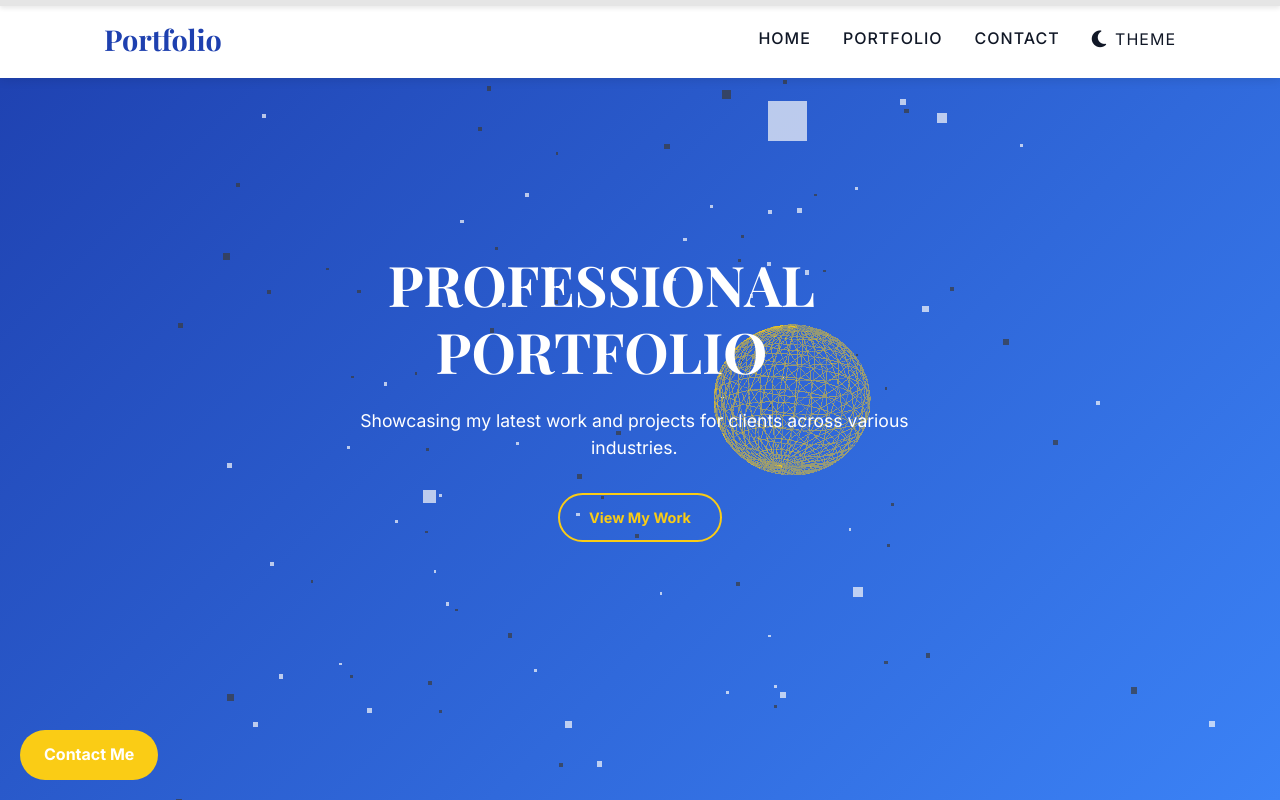
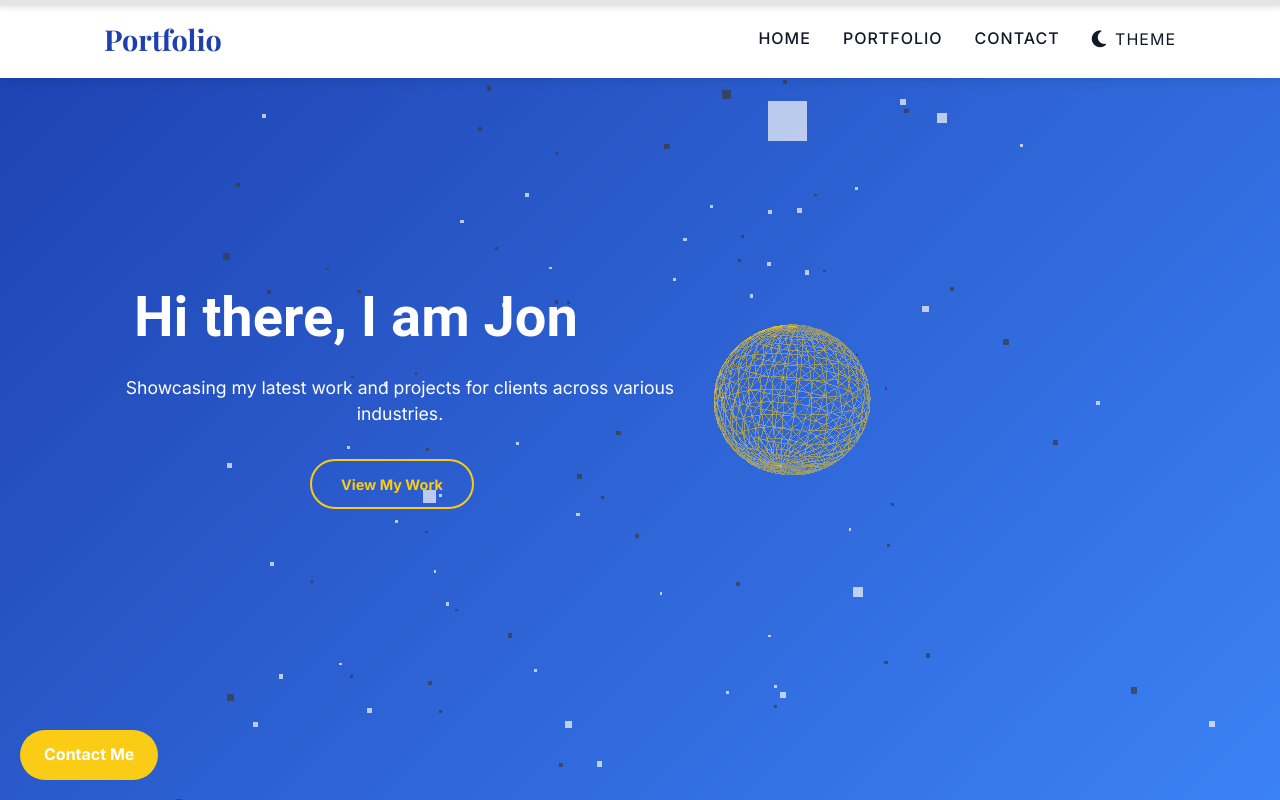
Before and after one commit to hunain78/portfolio, a plain HTML site: page index.html in a window 1280 px wide. Shown: the top 800 px of the page. Drawn offline with nearby package versions, Linux system fonts and the light colour scheme; animation ran at ten frames a second.

Commit message:
making some changes

```diff
--- a/index.html
+++ b/index.html
@@ -41,7 +41,7 @@
     <section class="hero" id="home">
         <canvas id="hero-canvas"></canvas>
         <div class="hero-content">
-            <h1>PROFESSIONAL PORTFOLIO</h1>
+            <h1>Hi there, I am Jon</h1>
             <p>Showcasing my latest work and projects for clients across various industries.</p>
             <a href="#portfolio" class="btn">View My Work</a>
         </div>
--- a/styles.css
+++ b/styles.css
@@ -203,11 +203,12 @@
 
         .hero-content {
             z-index: 1;
-            position: relative;
+            position: fixed;
+            left: 2rem
         }
 
         .hero h1 {
-            font-family: 'Playfair Display', serif;
+            font-family: "Roboto", sans-serif;
             font-size: clamp(2rem, 7vw, 3.5rem);
             margin-bottom: 1.5rem;
             opacity: 0;
```
